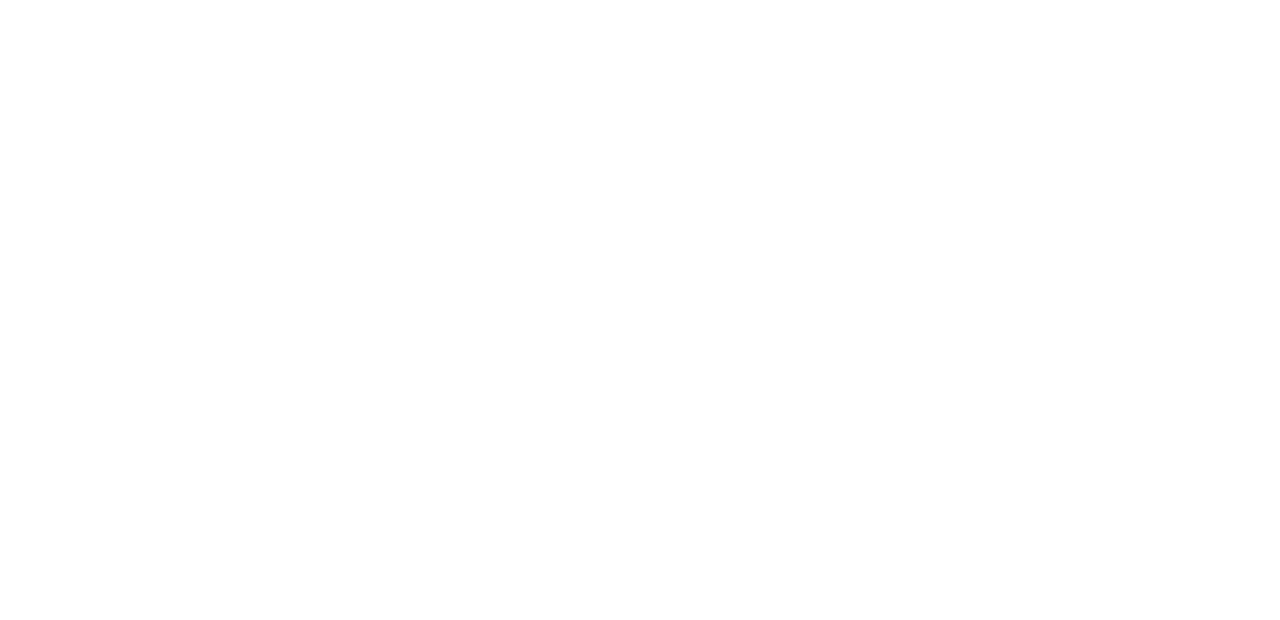
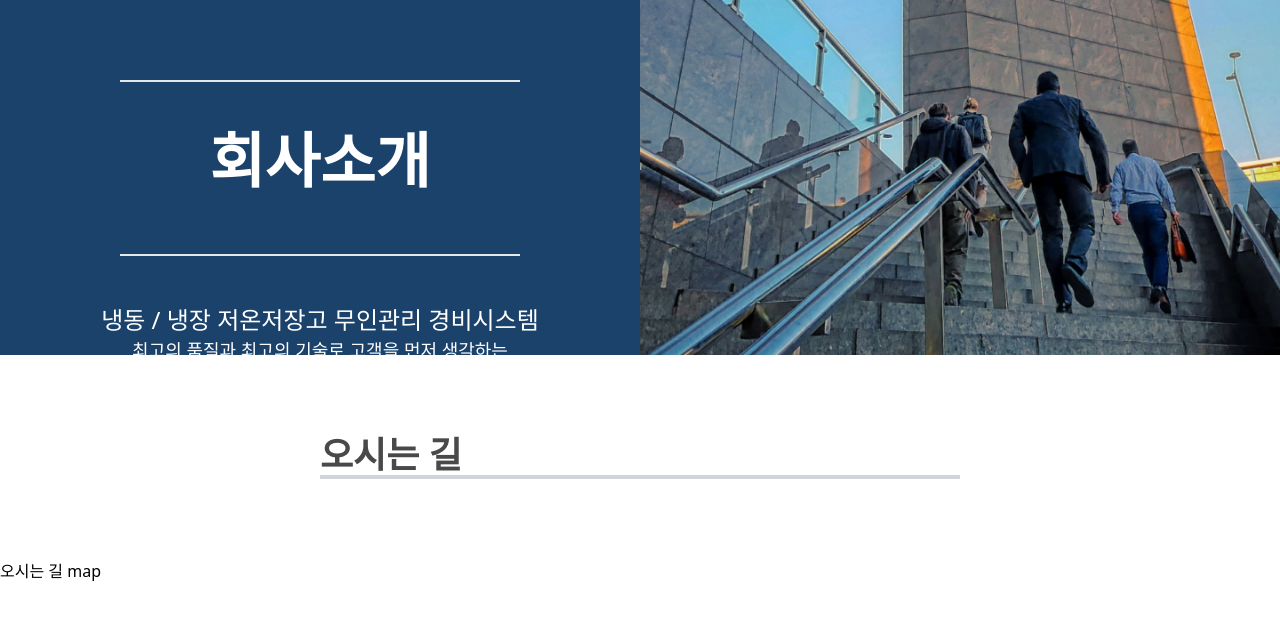
Before and after one commit to OCO-Labs/eunseong, a Nuxt app: page /map in a window 1280 px wide. Before the commit this address had no page. Shown: the top 620 px of the page. Built offline with nearby package versions, Linux system fonts and the light colour scheme.

Commit message:
feat:오시는 길 페이지 추가,intro 및 cert 세부 디자인 수정

```diff
--- a/pages/cert.vue
+++ b/pages/cert.vue
@@ -20,15 +20,15 @@
         <div class="absolute top-0 left-0 right-1/2 bottom-0 bg-[#1B426B]" />
         <div class="absolute bottom-0 left-0 right-1/2 top-0 px-10 py-20 ">
           <div class="flex flex-col">
-            <div class="mx-auto h-[1px] item-center w-[400px] bg-white border mb-4" />
+            <div class="mx-auto h-[1px] item-center w-[400px] bg-white border mb-12" />
             <h2 class="md:text-6xl font-bold mb-4 text-white text-center">
               회사소개
             </h2>
-            <div class="h-[1px] mx-auto item-center w-[400px] bg-white border mt-4 mb-4" />
-            <p class="text-xl text-white text-center">
+            <div class="h-[1px] mx-auto item-center w-[400px] bg-white border mt-12 mb-12" />
+            <p class="text-2xl text-white text-center">
               냉동 / 냉장 저온저장고 무인관리 경비시스템
             </p>
-            <p class="text-center text-white  ">
+            <p class="text-center text-white text-lg ">
               최고의 품질과 최고의 기술로 고객을 먼저 생각하는<br>
               21세기를 선도하는 냉동창고 전문업체 (주)은성냉동산업입니다.
             </p>
@@ -36,7 +36,7 @@
         </div>
       </div>
       <div class="w-1/2 mx-auto mb-20">
-        <h1 class="text-4xl font-bold inline-block border-b-4 border-gray-300 w-full">
+        <h1 class="text-4xl text-[#494949] font-bold inline-block border-b-4 border-gray-300 w-full">
           인증현황
         </h1>
       </div>
--- a/pages/intro.vue
+++ b/pages/intro.vue
@@ -20,15 +20,15 @@
         <div class="absolute top-0 left-0 right-1/2 bottom-0 bg-[#1B426B]" />
         <div class="absolute bottom-0 left-0 right-1/2 top-0 px-10 py-20 ">
           <div class="flex flex-col">
-            <div class="mx-auto h-[1px] item-center w-[400px] bg-white border mb-4" />
+            <div class="mx-auto h-[1px] item-center w-[400px] bg-white border mb-12" />
             <h2 class="md:text-6xl font-bold mb-4 text-white text-center">
               회사소개
             </h2>
-            <div class="h-[1px] mx-auto item-center w-[400px] bg-white border mt-4 mb-4" />
-            <p class="text-xl text-white text-center">
+            <div class="h-[1px] mx-auto item-center w-[400px] bg-white border mt-12 mb-12" />
+            <p class="text-2xl text-white text-center">
               냉동 / 냉장 저온저장고 무인관리 경비시스템
             </p>
-            <p class="text-center text-white  ">
+            <p class="text-center text-white text-lg ">
               최고의 품질과 최고의 기술로 고객을 먼저 생각하는<br>
               21세기를 선도하는 냉동창고 전문업체 (주)은성냉동산업입니다.
             </p>
@@ -36,16 +36,16 @@
         </div>
       </div>
       <div class="w-1/2 mx-auto mb-20">
-        <h1 class="text-4xl font-bold inline-block border-b-4 border-gray-300 w-full">
+        <h1 class="text-4xl text-[#494949] font-bold inline-block border-b-4 border-gray-300 w-full">
           인사말
         </h1>
       </div>
     </header>
     <main>
-      <p class="text-xl text-center mt-10">
+      <p class="text-2xl text-center mt-10 text-[#1B426B]">
         항상 고객을 최우선으로 생각하는 기업(주)은성냉동산업입니다.<br>
       </p>
-      <div class="font-bold text-xl text-center mb-10">
+      <div class="font-bold text-2xl text-center mb-10 text-[#1B426B]">
         홈페이지 방문에 감사드리며 진심으로 환영합니다.
       </div>
       <div class="h-[201px] w-[1px] bg-[#1B426B] solid border mx-auto mb-10" />
--- /dev/null
+++ b/pages/map.vue
@@ -0,0 +1,50 @@
+<script>
+export default {
+  name: 'MapPage'
+}
+</script>
+
+<template>
+  <head>
+    <title>오시는 길</title>
+  </head>
+
+  <body>
+    <header>
+      <div class="relative overflow-hidden mb-20">
+        <img
+          src="@/assets/intro/intro3.png"
+          alt="이미지"
+          class="w-full h-auto"
+        >
+        <div class="absolute top-0 left-0 right-1/2 bottom-0 bg-[#1B426B]" />
+        <div class="absolute bottom-0 left-0 right-1/2 top-0 px-10 py-20 ">
+          <div class="flex flex-col">
+            <div class="mx-auto h-[1px] item-center w-[400px] bg-white border mb-12" />
+            <h2 class="md:text-6xl font-bold mb-4 text-white text-center">
+              회사소개
+            </h2>
+            <div class="h-[1px] mx-auto item-center w-[400px] bg-white border mt-12 mb-12" />
+            <p class="text-2xl text-white text-center">
+              냉동 / 냉장 저온저장고 무인관리 경비시스템
+            </p>
+            <p class="text-center text-white text-lg ">
+              최고의 품질과 최고의 기술로 고객을 먼저 생각하는<br>
+              21세기를 선도하는 냉동창고 전문업체 (주)은성냉동산업입니다.
+            </p>
+          </div>
+        </div>
+      </div>
+      <div class="w-1/2 mx-auto mb-20">
+        <h1 class="text-4xl text-[#494949] font-bold inline-block border-b-4 border-gray-300 w-full">
+          오시는 길
+        </h1>
+      </div>
+    </header>
+    <main>
+      <section>
+        오시는 길 map
+      </section>
+    </main>
+  </body>
+</template>
```
